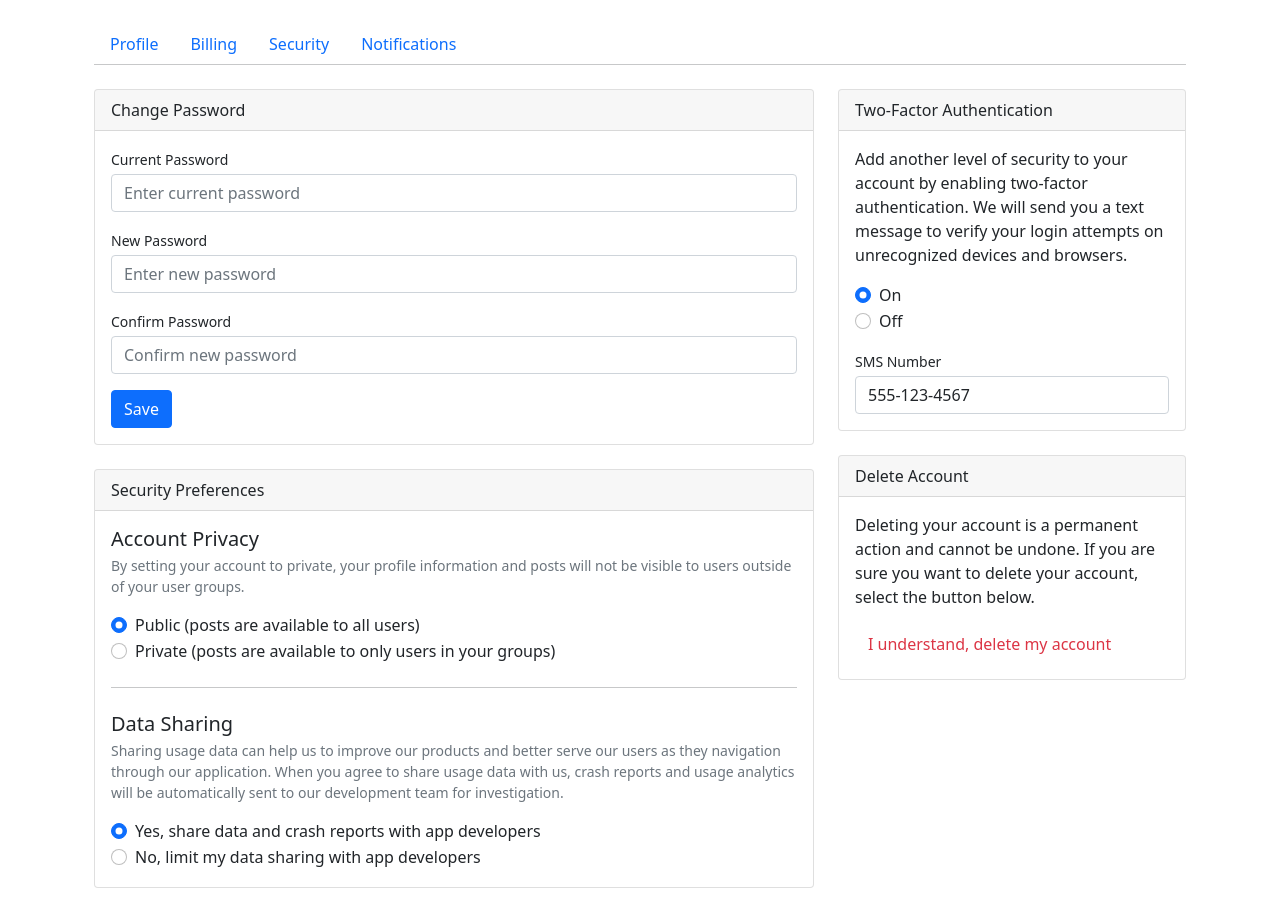
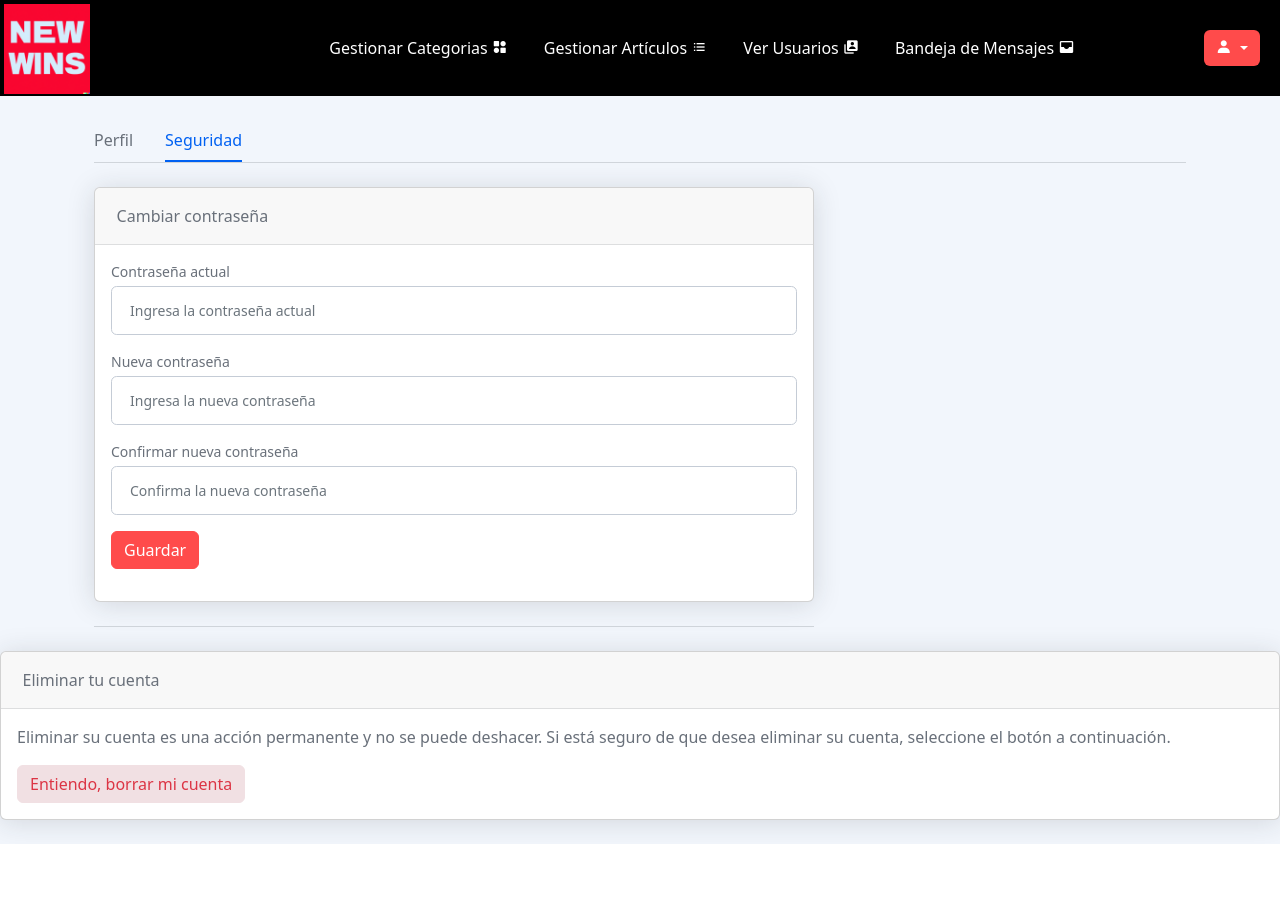
Before and after one commit to Amayagod14/NewWins_Total, a PHP site: page /change_pass.php in a window 1280 px wide. After the commit the page ends 844 px from the top, so only its background shows below. Run offline with PHP 8.4, Linux system fonts and the light colour scheme; the visitor is signed in with stand-in values (Sample User, id 1); some libraries are stand-ins or nearby versions.

Commit message:
Add files via upload

```diff
--- a/NewWins/view/change_pass.php
+++ b/NewWins/view/change_pass.php
@@ -1,122 +1,49 @@
-<!DOCTYPE html>
-<html lang="en">
-<head>
-<meta charset="utf-8">
+<title>Seguridad</title>
+<?php
+include('header.php')
+?>
 
-
-<title>bs5 profile security page - Bootdey.com</title>
-<meta name="viewport" content="width=device-width, initial-scale=1">
-<link href="https://cdn.jsdelivr.net/npm/bootstrap@5.0.1/dist/css/bootstrap.min.css" rel="stylesheet">
-<style type="text/css">
-    </style>
-</head>
 <body>
     <div class="container-xl px-4 mt-4">
-
         <nav class="nav nav-borders">
-<a class="nav-link  ms-0" href="https://www.bootdey.com/snippets/view/bs5-edit-profile-account-details" target="__blank">Profile</a>
-<a class="nav-link" href="https://www.bootdey.com/snippets/view/bs5-profile-billing-page" target="__blank">Billing</a>
-<a class="nav-link active" href="https://www.bootdey.com/snippets/view/bs5-profile-security-page" target="__blank">Security</a>
-<a class="nav-link" href="https://www.bootdey.com/snippets/view/bs5-edit-notifications-page" target="__blank">Notifications</a>
+            <a class="nav-link ms-0" href="perfil.php">Perfil</a>
+            <a class="nav-link active" href="change_pass.php">Seguridad</a>
         </nav>
         <hr class="mt-0 mb-4">
         <div class="row">
             <div class="col-lg-8">
-
                 <div class="card mb-4">
-<div class="card-header">Change Password</div>
+                    <div class="card-header">Cambiar contraseña</div>
                     <div class="card-body">
-<form>
-
+                        <form action="../controller/change_password_c.php" method="POST">
                             <div class="mb-3">
-<label class="small mb-1" for="currentPassword">Current Password</label>
-<input class="form-control" id="currentPassword" type="password" placeholder="Enter current password">
+                                <label class="small mb-1" for="currentPassword">Contraseña actual</label>
+                                <input class="form-control" id="currentPassword" name="currentPassword" type="password" placeholder="Ingresa la contraseña actual" required>
                             </div>
-
                             <div class="mb-3">
-<label class="small mb-1" for="newPassword">New Password</label>
-<input class="form-control" id="newPassword" type="password" placeholder="Enter new password">
+                                <label class="small mb-1" for="newPassword">Nueva contraseña</label>
+                                <input class="form-control" id="newPassword" name="newPassword" type="password" placeholder="Ingresa la nueva contraseña" required>
                             </div>
-
                             <div class="mb-3">
-<label class="small mb-1" for="confirmPassword">Confirm Password</label>
-<input class="form-control" id="confirmPassword" type="password" placeholder="Confirm new password">
+                                <label class="small mb-1" for="confirmPassword">Confirmar nueva contraseña</label>
+                                <input class="form-control" id="confirmPassword" name="confirmPassword" type="password" placeholder="Confirma la nueva contraseña" required>
                             </div>
-<button class="btn btn-primary" type="button">Save</button>
+                            <button class="btn btn-primary" type="submit">Guardar</button>
                         </form>
                     </div>
                 </div>
-
-<div class="card mb-4">
-<div class="card-header">Security Preferences</div>
-<div class="card-body">
-
-<h5 class="mb-1">Account Privacy</h5>
-<p class="small text-muted">By setting your account to private, your profile information and posts will not be visible to users outside of your user groups.</p>
-<form>
-<div class="form-check">
-<input class="form-check-input" id="radioPrivacy1" type="radio" name="radioPrivacy" checked>
-<label class="form-check-label" for="radioPrivacy1">Public (posts are available to all users)</label>
-</div>
-<div class="form-check">
-<input class="form-check-input" id="radioPrivacy2" type="radio" name="radioPrivacy">
-<label class="form-check-label" for="radioPrivacy2">Private (posts are available to only users in your groups)</label>
-</div>
-</form>
                 <hr class="my-4">
-
-<h5 class="mb-1">Data Sharing</h5>
-<p class="small text-muted">Sharing usage data can help us to improve our products and better serve our users as they navigation through our application. When you agree to share usage data with us, crash reports and usage analytics will be automatically sent to our development team for investigation.</p>
-<form>
-<div class="form-check">
-<input class="form-check-input" id="radioUsage1" type="radio" name="radioUsage" checked>
-<label class="form-check-label" for="radioUsage1">Yes, share data and crash reports with app developers</label>
-</div>
-<div class="form-check">
-<input class="form-check-input" id="radioUsage2" type="radio" name="radioUsage">
-<label class="form-check-label" for="radioUsage2">No, limit my data sharing with app developers</label>
-</div>
-</form>
             </div>
         </div>
     </div>
-<div class="col-lg-4">
-
     <div class="card mb-4">
-<div class="card-header">Two-Factor Authentication</div>
+        <div class="card-header">Eliminar tu cuenta</div>
         <div class="card-body">
-<p>Add another level of security to your account by enabling two-factor authentication. We will send you a text message to verify your login attempts on unrecognized devices and browsers.</p>
-<form>
-<div class="form-check">
-<input class="form-check-input" id="twoFactorOn" type="radio" name="twoFactor" checked>
-<label class="form-check-label" for="twoFactorOn">On</label>
-</div>
-<div class="form-check">
-<input class="form-check-input" id="twoFactorOff" type="radio" name="twoFactor">
-<label class="form-check-label" for="twoFactorOff">Off</label>
-</div>
-<div class="mt-3">
-<label class="small mb-1" for="twoFactorSMS">SMS Number</label>
-<input class="form-control" id="twoFactorSMS" type="tel" placeholder="Enter a phone number" value="555-123-4567">
-</div>
-</form>
-</div>
-</div>
-
-<div class="card mb-4">
-<div class="card-header">Delete Account</div>
-<div class="card-body">
-<p>Deleting your account is a permanent action and cannot be undone. If you are sure you want to delete your account, select the button below.</p>
-<button class="btn btn-danger-soft text-danger" type="button">I understand, delete my account</button>
-</div>
-</div>
-</div>
+            <p>Eliminar su cuenta es una acción permanente y no se puede deshacer. Si está seguro de que desea eliminar su cuenta, seleccione el botón a continuación.</p>
+            <button class="btn btn-danger-soft text-danger" type="button">Entiendo, borrar mi cuenta</button>
         </div>
     </div>
     <script src="https://code.jquery.com/jquery-1.10.2.min.js"></script>
-<script src="https://cdn.jsdelivr.net/npm/bootstrap@5.0.1/dist/js/bootstrap.bundle.min.js"></script>
-<script type="text/javascript">
+</body>
 
-</script>
-</body>
 </html>
```
Also changed, not shown: NewWins/view/perfil.php (+7 -2 lines). Lines whose indentation alone changed are shown as unchanged.
